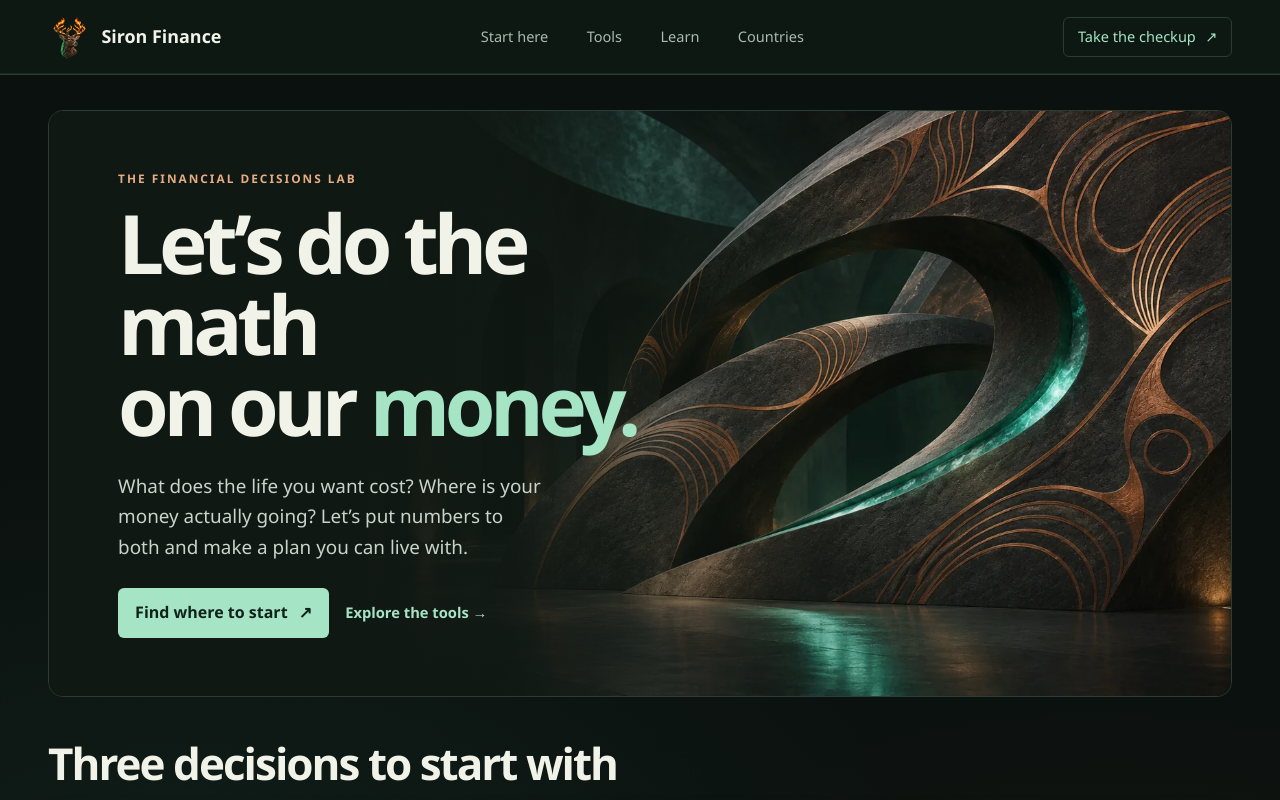
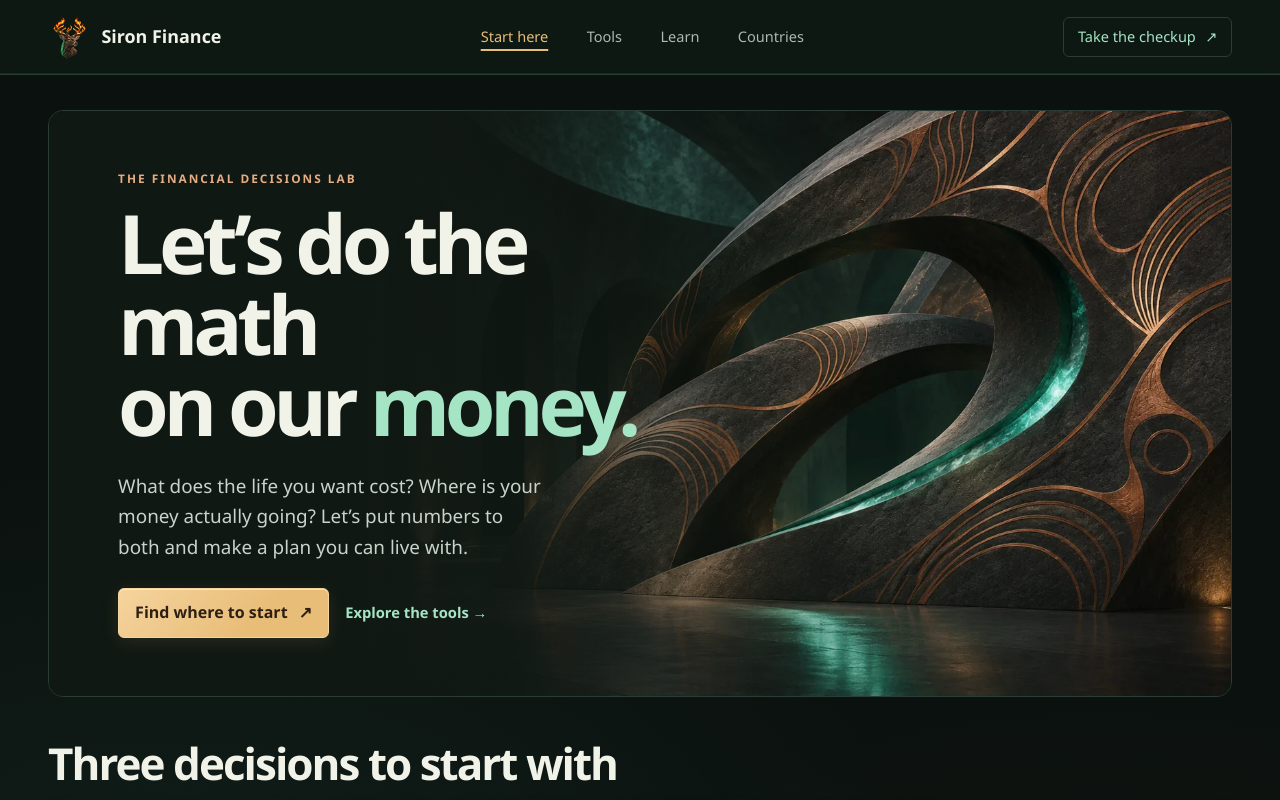
Before and after one commit to williamsfavour010/siron-finance, a plain HTML site: page index.html in a window 1280 px wide. Shown: the top 800 px of the page. Drawn offline with Linux system fonts and the light colour scheme.

Commit message:
Add champagne gold accents to Siron Finance

```diff
--- a/assets/site.css
+++ b/assets/site.css
@@ -9,6 +9,7 @@
   --muted: #a9baae;
   --mint: #a5e4c4;
   --copper: #e5ad83;
+  --gold: #e8bd78;
   --focus: #ffc58f;
   --body: "Instrument Sans", "Segoe UI", sans-serif;
   --display: "Bricolage Grotesque", "Segoe UI", sans-serif;
@@ -39,6 +40,12 @@ main {
 .nav-row nav { display: flex; align-items: center; gap: clamp(.8rem, 3vw, 2.5rem); }
 .nav-row nav a, .nav-action { color: var(--muted); text-decoration: none; font-size: .91rem; white-space: nowrap; }
 .nav-row a:hover { color: var(--mint); }
+.nav-row nav a[aria-current="location"] {
+  color: var(--gold);
+  text-decoration: underline;
+  text-decoration-thickness: 2px;
+  text-underline-offset: .45em;
+}
 .nav-action { color: var(--mint); border: 1px solid var(--border); padding: .45rem .85rem; border-radius: 6px; }
 .nav-action span { margin-left: .35rem; }
 .hero { position: relative; isolation: isolate; overflow: hidden; margin-top: 35px; min-height: 515px; display: grid; align-items: center; border: 1px solid var(--border); border-radius: 15px; background: #101813; }
@@ -52,6 +59,13 @@ main {
 .hero-actions, .form-actions { display: flex; align-items: center; gap: 1rem; flex-wrap: wrap; }
 .button { display: inline-flex; gap: .7rem; align-items: center; justify-content: center; text-decoration: none; background: var(--mint); color: #11221a; font-weight: 700; padding: .69rem 1rem; border-radius: 6px; border: 1px solid transparent; cursor: pointer; }
 .button:hover { background: #c4f4da; color: #11221a; }
+.button.accent {
+  color: #2d1f12;
+  background: linear-gradient(135deg, #f5d49e, var(--gold) 65%);
+  border-color: #f5d49e;
+  box-shadow: inset 0 1px 0 #fff5d8aa, 0 4px 18px #e8bd781e;
+}
+.button.accent:hover { background: #f5d49e; color: #2d1f12; }
 .button.secondary { background: transparent; color: var(--mint); border-color: #4a6e5d; }
 .button.secondary:hover { background: var(--raised); }
 .text-action { text-decoration: none; font-weight: 650; font-size: .92rem; }
@@ -66,6 +80,7 @@ main {
 .route-card p { font-size: .9rem; color: var(--muted); margin: 0; }
 .route-card > span { color: var(--mint); }
 .route-symbol { display: grid; place-items: center; height: 34px; width: 34px; border: 1px solid var(--border); border-radius: 8px; font-size: 1.2rem; line-height: 1; }
+.route-card > .route-symbol { color: var(--gold); background: #e8bd7811; border-color: #e8bd784d; }
 .content-stack { max-width: 1020px; margin-inline: auto; }
 .module {
   position: relative;
--- a/index.html
+++ b/index.html
@@ -8,8 +8,8 @@
   <meta name="theme-color" content="#0b110f">
   <title>Siron Finance</title>
   <link rel="icon" href="assets/siron-deer.png?v=fire" type="image/png">
-  <link rel="stylesheet" href="assets/site.css?v=deer-mark">
-  <script type="module" src="scripts/app.mjs?v=result-help"></script>
+  <link rel="stylesheet" href="assets/site.css?v=champagne">
+  <script type="module" src="scripts/app.mjs?v=champagne"></script>
 </head>
 <body>
   <a class="skip" href="#main">Skip to content</a>
@@ -31,7 +31,7 @@
           <p class="eyebrow">THE FINANCIAL DECISIONS LAB</p>
           <h1>Let’s do the math<br>on our <em>money.</em></h1>
           <p>What does the life you want cost? Where is your money actually going? Let’s put numbers to both and make a plan you can live with.</p>
-          <div class="hero-actions"><a class="button" href="#checkup">Find where to start <span aria-hidden="true">↗</span></a><a class="text-action" href="#tools">Explore the tools <span aria-hidden="true">→</span></a></div>
+          <div class="hero-actions"><a class="button accent" href="#checkup">Find where to start <span aria-hidden="true">↗</span></a><a class="text-action" href="#tools">Explore the tools <span aria-hidden="true">→</span></a></div>
         </div>
       </header>
       <section id="start" class="journey" aria-labelledby="start-title">
--- a/scripts/app.mjs
+++ b/scripts/app.mjs
@@ -262,6 +262,25 @@ document.addEventListener('click', event => {
 window.addEventListener('hashchange', () => openFragment(location.hash));
 openFragment(location.hash);
 
+// The active link follows the section that has reached the sticky navigation.
+const masthead = document.querySelector('.masthead');
+const navigation = [...masthead.querySelectorAll('nav a')].map(link => ({
+  link,
+  section: document.getElementById(link.hash.slice(1)),
+}));
+let activeNav;
+function updateNavigation() {
+  const boundary = masthead.getBoundingClientRect().bottom + 48;
+  const current = navigation.findLast(({ section }) => section.getBoundingClientRect().top <= boundary) ?? navigation[0];
+  if (current === activeNav) return;
+  activeNav?.link.removeAttribute('aria-current');
+  current.link.setAttribute('aria-current', 'location');
+  activeNav = current;
+}
+window.addEventListener('scroll', updateNavigation, { passive: true });
+window.addEventListener('resize', updateNavigation);
+updateNavigation();
+
 const search = document.querySelector('#lesson-search');
 const articles = [...document.querySelectorAll('[data-article]')];
 document.querySelector('#search-control').hidden = false;
```
Also changed, not shown: site.html (+3 -3 lines).
